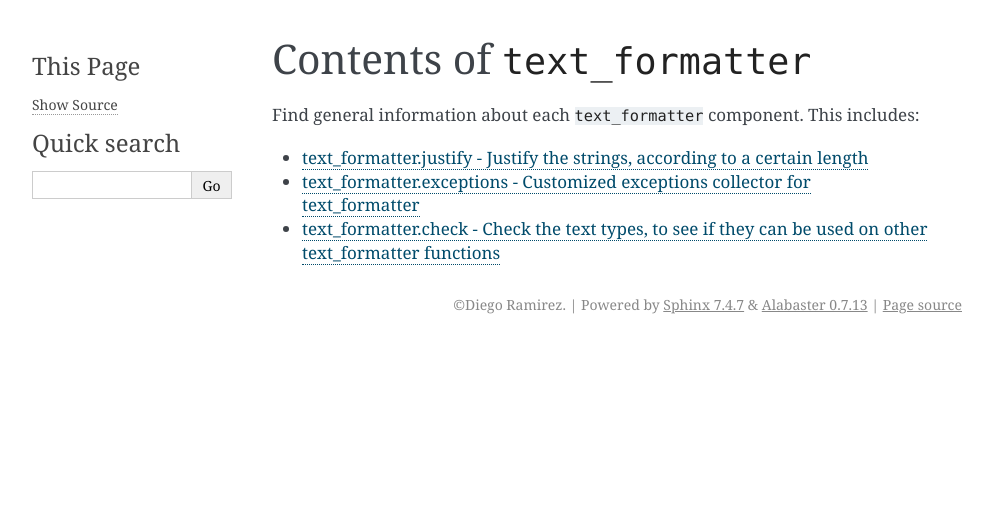
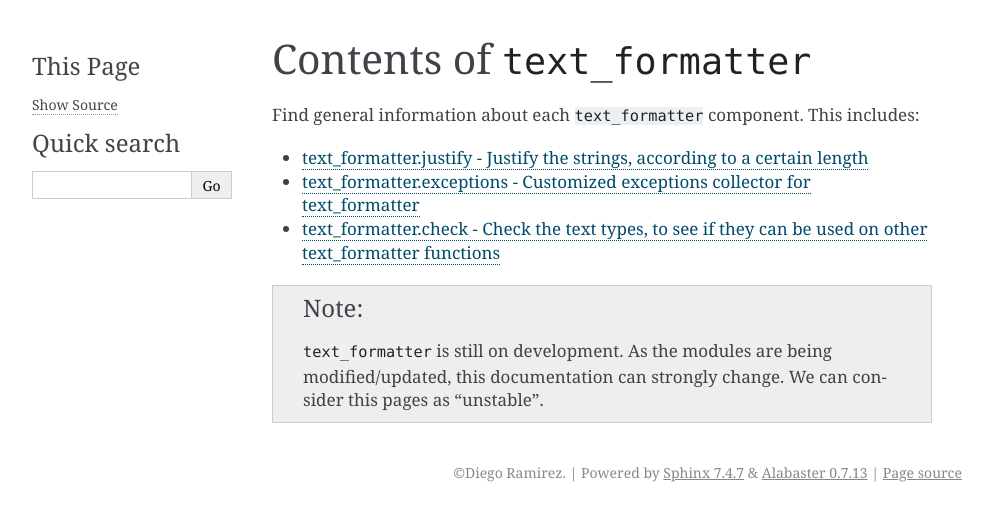
Before and after one commit to DiddiLeija/text_formatter, a Sphinx documentation site: the page built from docs/modules/index.rst, in a window 1280 px wide. Shown: the top 521 px of the page, without its empty margins (148-1140 px from the left). Built offline with Sphinx 7.4.7, drawn with Linux system fonts in a browser that asks for light colours.

Commit message:
Update index.rst
Add a note.

```diff
--- a/docs/modules/index.rst
+++ b/docs/modules/index.rst
@@ -8,3 +8,8 @@ Find general information about each ``text_formatter`` component. This includes:
 - :ref:`module-justify`
 - :ref:`module-exceptions`
 - :ref:`module-check`
+
+.. note::
+
+   ``text_formatter`` is still on development. As the modules are being modified/updated,
+   this documentation can strongly change. We can consider this pages as "unstable".
```
